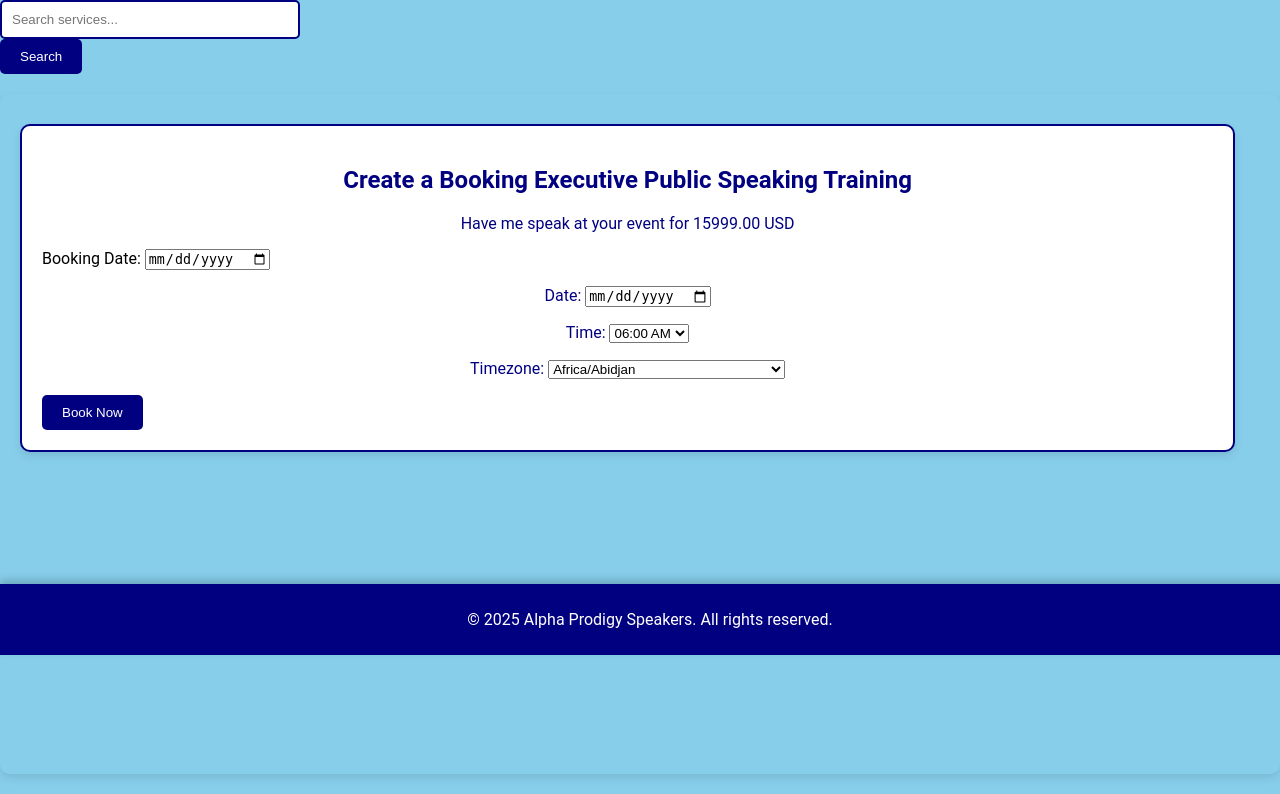
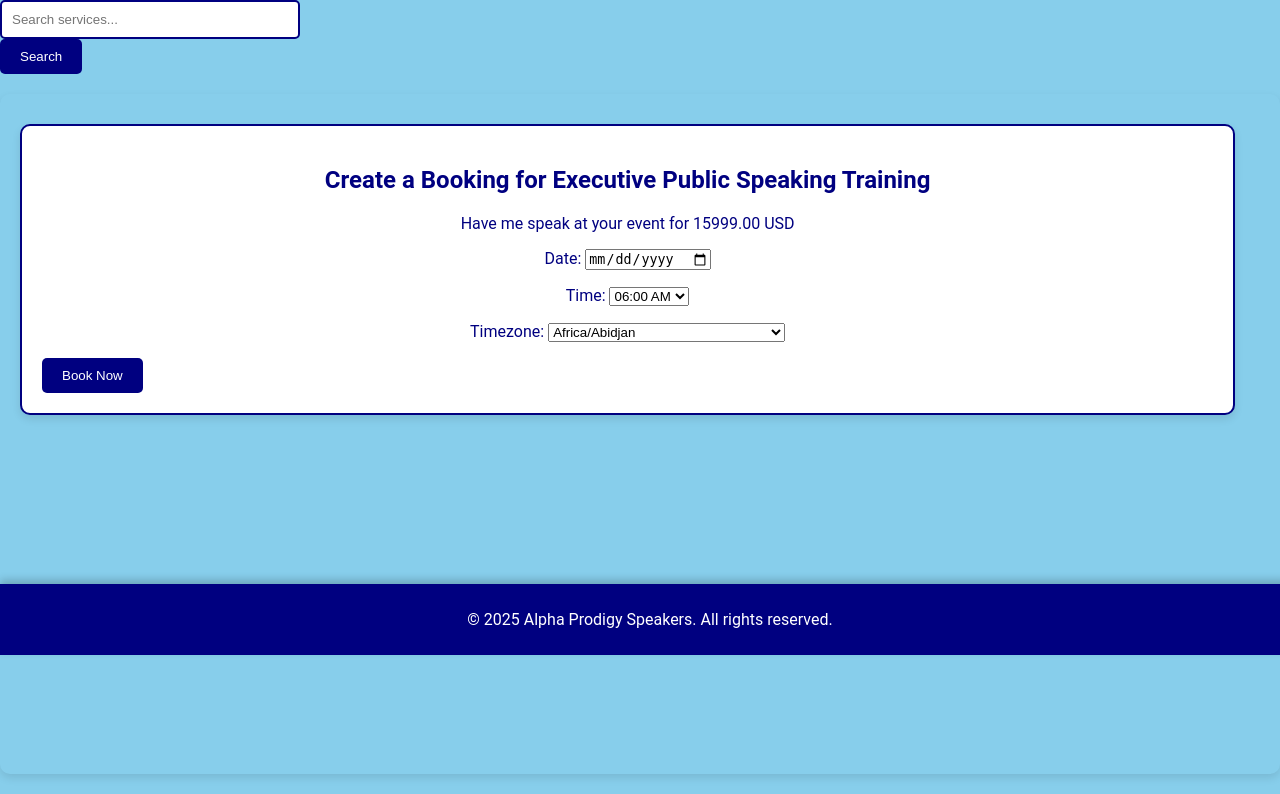
Before and after one commit to johcodes19/APSpage, a Django app: page /speakers/book/1/ in a window 1280 px wide. Shown: the part 145-939 px from the top of the page. Run offline with Django 5.2, Linux system fonts and the light colour scheme; data comes from the database, SQL or seed files in the repository; both versions use the stored data as it was after the commit.

Commit message:
Everything in the website should be running well.

```diff
--- a/alphaprodigyspeakers/speakers/urls.py
+++ b/alphaprodigyspeakers/speakers/urls.py
@@ -22,5 +22,4 @@ urlpatterns = [
     path('search_suggestions/', views.search_suggestions_view, name='search_suggestions'),
     path('faq/', views.faq_view, name='faq'),
     path('booking/', views.create_booking, name='create_booking'),
-    path('booking_success/', views.payment_success, name='booking_success'),
 ] + static(settings.MEDIA_URL, document_root=settings.MEDIA_ROOT)
--- a/alphaprodigyspeakers/speakers/views.py
+++ b/alphaprodigyspeakers/speakers/views.py
@@ -16,6 +16,16 @@ from django.core.mail import send_mail
 from .models import FAQ
 from django.shortcuts import render, get_object_or_404
 import logging
+import pytz
+from datetime import datetime
+from django.shortcuts import render
+from .models import Service
+import os.path
+import google.oauth2.credentials
+import google_auth_oauthlib.flow
+import googleapiclient.discovery
+from datetime import timedelta
+from django.shortcuts import redirect
 
 def home_view(request):
     return render(request, 'home.html')  # Updated path
@@ -153,7 +163,6 @@ def payment_view(request, booking_id):
     else:
         return render(request, 'payment.html', {'booking': booking})
 
-
 def payment_success(request, booking_id):
     booking = get_object_or_404(Booking, id=booking_id)
     if 'paymentId' in request.GET and 'PayerID' in request.GET:
@@ -169,6 +178,7 @@ def payment_success(request, booking_id):
             # Send confirmation email
             send_booking_confirmation(booking.user, booking)
             send_admin_notification(booking)
+            add_event_to_google_calendar(booking)
 
             return render(request, 'payment_success.html', {'booking': booking})
         else:
@@ -187,8 +197,37 @@ def send_booking_confirmation(user, booking):
     recipient_list = [user.email]
     send_mail(subject, message, from_email, recipient_list)
 
-from django.shortcuts import render
-from .models import Service
+def send_admin_notification(booking):
+    subject = 'New Booking Received'
+    message = f'New booking for {booking.service.name} by {booking.user.username}\nDate: {booking.date}\nTime: {booking.time} (UTC+3)'
+    from_email = 'annetdaisymm@gmail.com'
+    recipient_list = ['annetdaisymm@gmail.com']
+    send_mail(subject, message, from_email, recipient_list)
+
+
+def create_booking(request):
+    if request.method == 'POST':
+        form = BookingForm(request.POST)
+        if form.is_valid():
+            booking = form.save(commit=False)
+            user_timezone = pytz.timezone(form.cleaned_data['timezone'])
+            nairobi_timezone = pytz.timezone('Africa/Nairobi')
+
+            booking_time = datetime.combine(booking.date, booking.time)
+            booking_time = user_timezone.localize(booking_time).astimezone(nairobi_timezone)
+
+            booking.date = booking_time.date()
+            booking.time = booking_time.time()
+            booking.user = request.user
+            booking.save()
+            messages.success(request, 'Booking created successfully! Please proceed to payment.')
+            return redirect('payment', booking_id=booking.id)
+    else:
+        form = BookingForm()
+    return render(request, 'booking_form.html', {'form': form})
+
+# Ensure no email is sent in the above view
+
 
 def search_view(request):
     query = request.GET.get('q')
@@ -209,12 +248,6 @@ def faq_view(request):
     faqs = FAQ.objects.all()
     return render(request, 'faq.html', {'faqs': faqs})
 
-import os.path
-import google.oauth2.credentials
-import google_auth_oauthlib.flow
-import googleapiclient.discovery
-from datetime import timedelta
-from django.shortcuts import redirect
 
 def add_event_to_google_calendar(booking):
     SCOPES = ['https://www.googleapis.com/auth/calendar']
@@ -241,42 +274,3 @@ def add_event_to_google_calendar(booking):
 
 # Call this function after a booking is successfully created
 #add_event_to_google_calendar(booking)
-
-import pytz
-from datetime import datetime
-
-def create_booking(request):
-    if request.method == 'POST':
-        form = BookingForm(request.POST)
-        if form.is_valid():
-            booking = form.save(commit=False)
-            user_timezone = pytz.timezone(form.cleaned_data['timezone'])
-            nairobi_timezone = pytz.timezone('Africa/Nairobi')
-
-            booking_time = datetime.combine(booking.date, booking.time)
-            booking_time = user_timezone.localize(booking_time).astimezone(nairobi_timezone)
-
-            booking.date = booking_time.date()
-            booking.time = booking_time.time()
-            booking.save()
-            messages.success(request, 'Booking created successfully!')
-            send_booking_confirmation(request.user, booking)
-            add_event_to_google_calendar(booking)
-            return redirect('payment_view', booking_id=booking.id)
-    else:
-        form = BookingForm()
-    return render(request, 'booking_form.html', {'form': form})
-
-def send_booking_confirmation(user, booking):
-    subject = 'Booking Confirmation'
-    message = f'Dear {user.username},\n\nThank you for booking {booking.service.name}. Your booking is confirmed for {booking.date} at {booking.time} (UTC+3).\n\nBest regards,\nAlpha Prodigy Speakers'
-    from_email = 'annetdaisymm@gmail.com'
-    recipient_list = [user.email]
-    send_mail(subject, message, from_email, recipient_list)
-
-def send_admin_notification(booking):
-    subject = 'New Booking Received'
-    message = f'New booking for {booking.service.name} by {booking.user.username}\nDate: {booking.date}\nTime: {booking.time} (UTC+3)'
-    from_email = 'annetdaisymm@gmail.com'
-    recipient_list = ['annetdaisymm@gmail.com']
-    send_mail(subject, message, from_email, recipient_list)
--- a/alphaprodigyspeakers/templates/htmls/booking.html
+++ b/alphaprodigyspeakers/templates/htmls/booking.html
@@ -6,18 +6,17 @@
 
 {% block content %}
 <section id="booking">
-    <h2>Create a Booking {{ service.name }}</h2>
+    <h2>Create a Booking for {{ service.name }}</h2>
     <p>Have me speak at your event for {{ service.price }} USD</p>
-    <label for="date">Booking Date:</label>
-    <input type="date" id="date" name="date" required>
-    <script>
-        document.getElementById('date').setAttribute('min', new Date().toISOString().split('T')[0]);
-    </script>
 
-    <form method="post">
+    <form method="post" action="{% url 'create_booking' %}">
         {% csrf_token %}
         {{ form.as_p }}
         <button type="submit" class="btn">Book Now</button>
     </form>
 </section>
+
+<script>
+    document.getElementById('id_date').setAttribute('min', new Date().toISOString().split('T')[0]);
+</script>
 {% endblock %}
```
Also changed, not shown: alphaprodigyspeakers/db.sqlite3.
